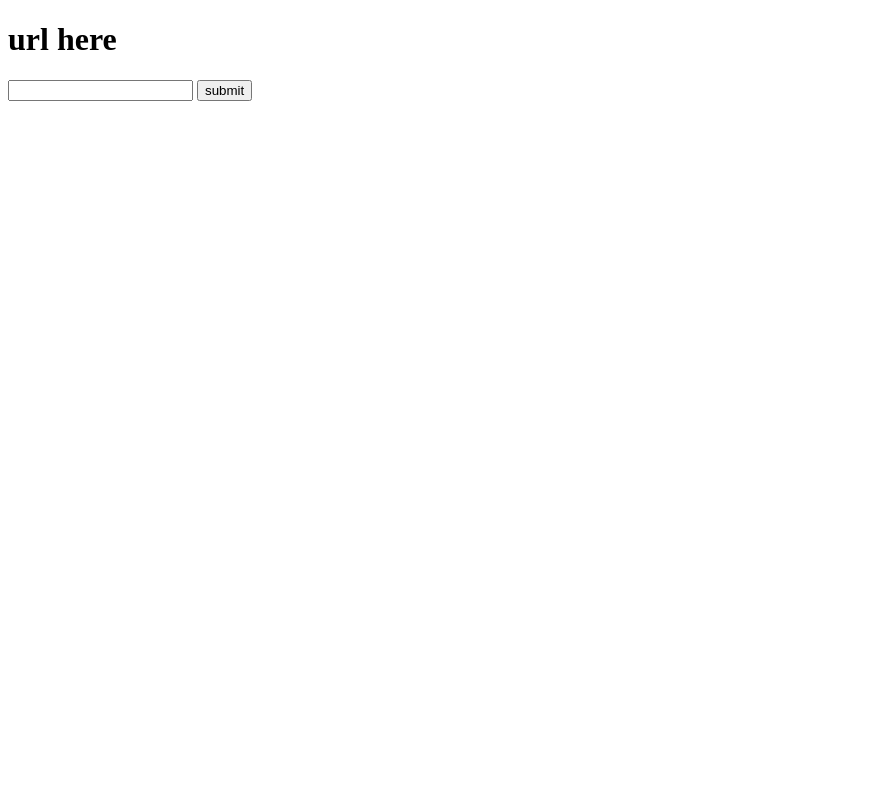
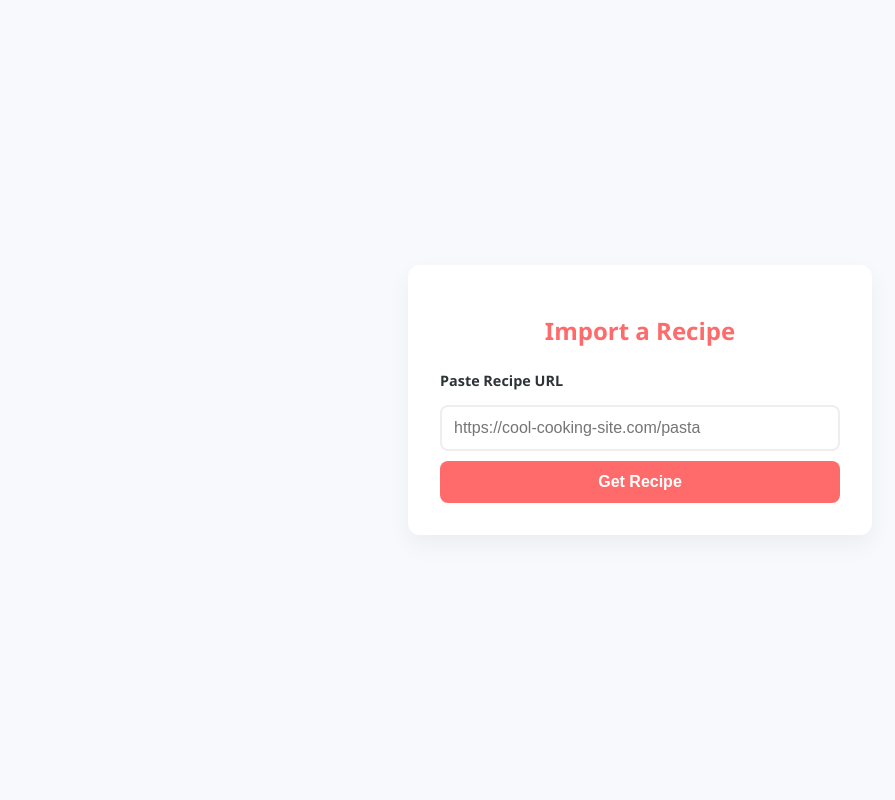
Before and after one commit to meitalKrin/DishScraper, a Flask app: page / in a window 1280 px wide. Shown: the whole page, without its empty margins (0-895 px from the left). Run offline with Flask 3, Linux system fonts and the light colour scheme.

Commit message:
first commit

```diff
--- a/app.py
+++ b/app.py
@@ -6,8 +6,12 @@ app = Flask(__name__)
 def index():
     if request.method == 'POST':
         url_form_btn = request.form.get('recipe_url')
-        print(f"clicked url: {url_form_btn}")
-        return f"im going to use this later  {url_form_btn}"
+        print({url_form_btn})
+        response = requests.get(url_form_btn)
+        soup = BeautifulSoup(response.text, 'html.parser')
+        full_text = soup.get_text()
+
+        return f"clicked url: {full_text}"
     else: return render_template('templates.html')
 if __name__ == '__main__':
     app.run(debug=True)
--- a/templates/templates.html
+++ b/templates/templates.html
@@ -2,16 +2,106 @@
 <html lang="en">
 <head>
     <meta charset="UTF-8">
-    <title>Title</title>
+    <meta name="viewport" content="width=device-width, initial-scale=1.0">
+    <title>Recipe Importer</title>
+    <style>
+        :root {
+            --primary-color: #ff6b6b;
+            --secondary-color: #4ecdc4;
+            --bg-color: #f7f9fc;
+            --text-color: #2d3436;
+        }
+
+        body {
+            font-family: 'Segoe UI', Tahoma, Geneva, Verdana, sans-serif;
+            background-color: var(--bg-color);
+            color: var(--text-color);
+            display: flex;
+            justify-content: center;
+            align-items: center;
+            height: 100vh;
+            margin: 0;
+        }
+
+        .container {
+            background: white;
+            padding: 2rem;
+            border-radius: 12px;
+            box-shadow: 0 10px 25px rgba(0,0,0,0.05);
+            width: 100%;
+            max-width: 400px;
+            text-align: center;
+        }
+
+        h1 {
+            font-size: 1.5rem;
+            margin-bottom: 1.5rem;
+            color: var(--primary-color);
+        }
+
+        .form-group {
+            display: flex;
+            flex-direction: column;
+            gap: 10px;
+        }
+
+        input[type="url"] {
+            padding: 12px;
+            border: 2px solid #eee;
+            border-radius: 8px;
+            font-size: 1rem;
+            outline: none;
+            transition: border-color 0.3s;
+        }
+
+        input[type="url"]:focus {
+            border-color: var(--secondary-color);
+        }
+
+        button {
+            background-color: var(--primary-color);
+            color: white;
+            border: none;
+            padding: 12px;
+            border-radius: 8px;
+            font-size: 1rem;
+            font-weight: bold;
+            cursor: pointer;
+            transition: transform 0.1s, background-color 0.3s;
+        }
+
+        button:hover {
+            background-color: #ee5253;
+        }
+
+        button:active {
+            transform: scale(0.98);
+        }
+
+        label {
+            font-size: 0.9rem;
+            font-weight: 600;
+            text-align: left;
+            margin-bottom: 5px;
+        }
+    </style>
 </head>
 <body>
- <h1>url here</h1>
-<form action="/" method="post">
-    <label>
-        <input type="text" name="recipe_url">
-    </label>
-<button>submit</button>
 
-</form>
+<div class="container">
+    <h1>Import a Recipe</h1>
+    <form action="/" method="post" class="form-group">
+        <label for="recipe_url">Paste Recipe URL</label>
+        <input
+            type="url"
+            id="recipe_url"
+            name="recipe_url"
+            placeholder="https://cool-cooking-site.com/pasta"
+            required
+        >
+        <button type="submit">Get Recipe</button>
+    </form>
+</div>
+
 </body>
 </html>
```
